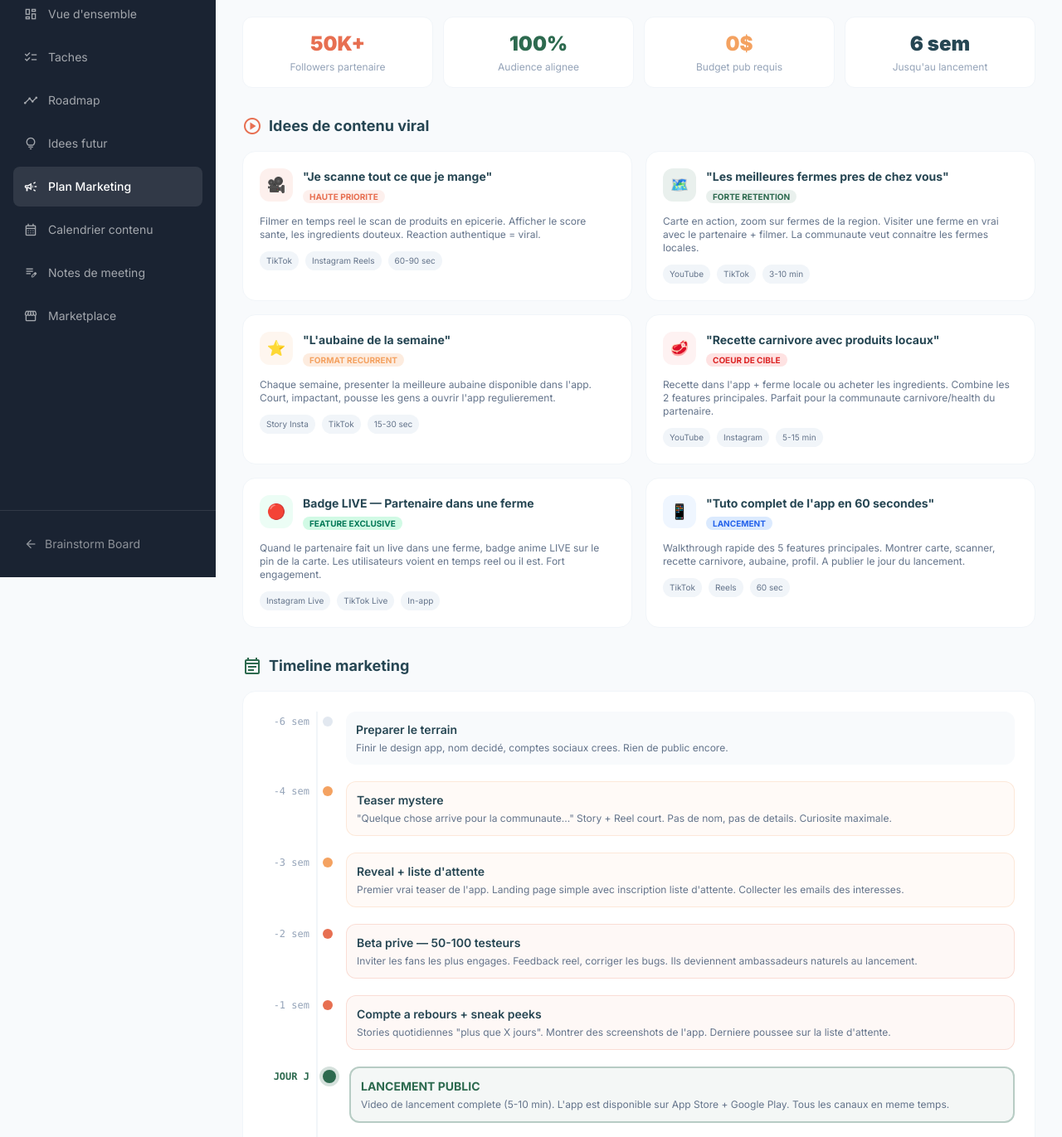
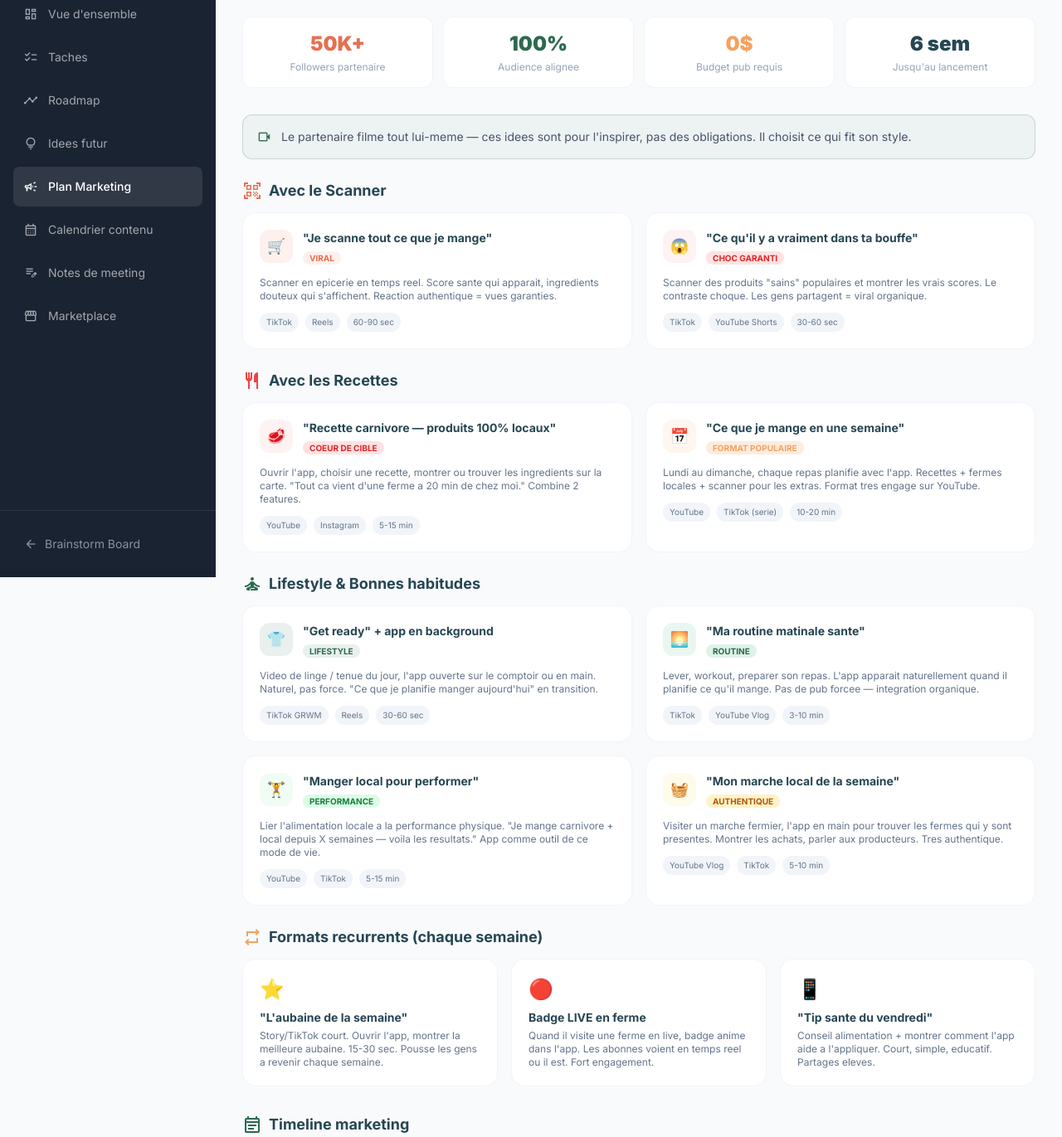
Before and after one commit to aideslushcup-svg/lokale-brainstorm, a plain HTML site: page marketing.html in a window 1280 px wide. Shown: the part 104-1475 px from the top of the page at 83% size. Drawn offline with nearby package versions, Linux system fonts and the light colour scheme.

Commit message:
feat: refonte idees marketing — lifestyle, linge, recettes, habitudes sante

```diff
--- a/marketing.html
+++ b/marketing.html
@@ -104,69 +104,67 @@ tailwind.config = {
       </div>
     </div>
 
-    <!-- Idees contenu viral -->
-    <h2 class="text-lg font-bold text-dark mb-4 flex items-center gap-2">
-      <span class="material-symbols-outlined text-secondary">play_circle</span> Idees de contenu viral
+    <!-- Note partenaire -->
+    <div class="bg-primary/5 rounded-xl border border-primary/20 px-4 py-3 mb-6 flex items-center gap-3 text-sm">
+      <span class="material-symbols-outlined text-primary text-lg flex-shrink-0">videocam</span>
+      <span class="text-slate-600">Le partenaire filme tout lui-meme — ces idees sont pour l'inspirer, pas des obligations. Il choisit ce qui fit son style.</span>
+    </div>
+
+    <!-- Idees contenu — Scanner -->
+    <h2 class="text-lg font-bold text-dark mb-3 flex items-center gap-2">
+      <span class="material-symbols-outlined text-secondary">qr_code_scanner</span> Avec le Scanner
     </h2>
-    <div class="grid sm:grid-cols-2 gap-4 mb-8">
+    <div class="grid sm:grid-cols-2 gap-4 mb-6">
 
       <div class="content-card bg-white rounded-2xl border border-slate-100 p-5">
         <div class="flex items-start gap-3 mb-3">
-          <div class="w-10 h-10 bg-secondary/10 rounded-xl flex items-center justify-center flex-shrink-0 text-lg">🎥</div>
+          <div class="w-10 h-10 bg-secondary/10 rounded-xl flex items-center justify-center flex-shrink-0 text-lg">🛒</div>
           <div>
             <h3 class="font-bold text-dark text-sm">"Je scanne tout ce que je mange"</h3>
-            <span class="px-2 py-0.5 bg-secondary/10 text-secondary text-[10px] font-bold rounded-full">HAUTE PRIORITE</span>
+            <span class="px-2 py-0.5 bg-secondary/10 text-secondary text-[10px] font-bold rounded-full">VIRAL</span>
           </div>
         </div>
-        <p class="text-xs text-slate-500 mb-3">Filmer en temps reel le scan de produits en epicerie. Afficher le score sante, les ingredients douteux. Reaction authentique = viral.</p>
+        <p class="text-xs text-slate-500 mb-3">Scanner en epicerie en temps reel. Score sante qui apparait, ingredients douteux qui s'affichent. Reaction authentique = vues garanties.</p>
         <div class="flex flex-wrap gap-2 text-[10px]">
           <span class="px-2 py-1 bg-slate-100 text-slate-500 rounded-full">TikTok</span>
-          <span class="px-2 py-1 bg-slate-100 text-slate-500 rounded-full">Instagram Reels</span>
+          <span class="px-2 py-1 bg-slate-100 text-slate-500 rounded-full">Reels</span>
           <span class="px-2 py-1 bg-slate-100 text-slate-500 rounded-full">60-90 sec</span>
         </div>
       </div>
 
       <div class="content-card bg-white rounded-2xl border border-slate-100 p-5">
         <div class="flex items-start gap-3 mb-3">
-          <div class="w-10 h-10 bg-primary/10 rounded-xl flex items-center justify-center flex-shrink-0 text-lg">🗺️</div>
+          <div class="w-10 h-10 bg-red-50 rounded-xl flex items-center justify-center flex-shrink-0 text-lg">😱</div>
           <div>
-            <h3 class="font-bold text-dark text-sm">"Les meilleures fermes pres de chez vous"</h3>
-            <span class="px-2 py-0.5 bg-primary/10 text-primary text-[10px] font-bold rounded-full">FORTE RETENTION</span>
+            <h3 class="font-bold text-dark text-sm">"Ce qu'il y a vraiment dans ta bouffe"</h3>
+            <span class="px-2 py-0.5 bg-red-100 text-red-600 text-[10px] font-bold rounded-full">CHOC GARANTI</span>
           </div>
         </div>
-        <p class="text-xs text-slate-500 mb-3">Carte en action, zoom sur fermes de la region. Visiter une ferme en vrai avec le partenaire + filmer. La communaute veut connaitre les fermes locales.</p>
+        <p class="text-xs text-slate-500 mb-3">Scanner des produits "sains" populaires et montrer les vrais scores. Le contraste choque. Les gens partagent = viral organique.</p>
         <div class="flex flex-wrap gap-2 text-[10px]">
-          <span class="px-2 py-1 bg-slate-100 text-slate-500 rounded-full">YouTube</span>
           <span class="px-2 py-1 bg-slate-100 text-slate-500 rounded-full">TikTok</span>
-          <span class="px-2 py-1 bg-slate-100 text-slate-500 rounded-full">3-10 min</span>
+          <span class="px-2 py-1 bg-slate-100 text-slate-500 rounded-full">YouTube Shorts</span>
+          <span class="px-2 py-1 bg-slate-100 text-slate-500 rounded-full">30-60 sec</span>
         </div>
       </div>
 
-      <div class="content-card bg-white rounded-2xl border border-slate-100 p-5">
-        <div class="flex items-start gap-3 mb-3">
-          <div class="w-10 h-10 bg-accent/10 rounded-xl flex items-center justify-center flex-shrink-0 text-lg">⭐</div>
-          <div>
-            <h3 class="font-bold text-dark text-sm">"L'aubaine de la semaine"</h3>
-            <span class="px-2 py-0.5 bg-accent/20 text-accent text-[10px] font-bold rounded-full">FORMAT RECURRENT</span>
-          </div>
-        </div>
-        <p class="text-xs text-slate-500 mb-3">Chaque semaine, presenter la meilleure aubaine disponible dans l'app. Court, impactant, pousse les gens a ouvrir l'app regulierement.</p>
-        <div class="flex flex-wrap gap-2 text-[10px]">
-          <span class="px-2 py-1 bg-slate-100 text-slate-500 rounded-full">Story Insta</span>
-          <span class="px-2 py-1 bg-slate-100 text-slate-500 rounded-full">TikTok</span>
-          <span class="px-2 py-1 bg-slate-100 text-slate-500 rounded-full">15-30 sec</span>
-        </div>
-      </div>
+    </div>
+
+    <!-- Idees contenu — Recettes -->
+    <h2 class="text-lg font-bold text-dark mb-3 flex items-center gap-2">
+      <span class="material-symbols-outlined text-red-500">restaurant</span> Avec les Recettes
+    </h2>
+    <div class="grid sm:grid-cols-2 gap-4 mb-6">
 
       <div class="content-card bg-white rounded-2xl border border-slate-100 p-5">
         <div class="flex items-start gap-3 mb-3">
           <div class="w-10 h-10 bg-red-50 rounded-xl flex items-center justify-center flex-shrink-0 text-lg">🥩</div>
           <div>
-            <h3 class="font-bold text-dark text-sm">"Recette carnivore avec produits locaux"</h3>
+            <h3 class="font-bold text-dark text-sm">"Recette carnivore — produits 100% locaux"</h3>
             <span class="px-2 py-0.5 bg-red-100 text-red-600 text-[10px] font-bold rounded-full">COEUR DE CIBLE</span>
           </div>
         </div>
-        <p class="text-xs text-slate-500 mb-3">Recette dans l'app + ferme locale ou acheter les ingredients. Combine les 2 features principales. Parfait pour la communaute carnivore/health du partenaire.</p>
+        <p class="text-xs text-slate-500 mb-3">Ouvrir l'app, choisir une recette, montrer ou trouver les ingredients sur la carte. "Tout ca vient d'une ferme a 20 min de chez moi." Combine 2 features.</p>
         <div class="flex flex-wrap gap-2 text-[10px]">
           <span class="px-2 py-1 bg-slate-100 text-slate-500 rounded-full">YouTube</span>
           <span class="px-2 py-1 bg-slate-100 text-slate-500 rounded-full">Instagram</span>
@@ -176,34 +174,116 @@ tailwind.config = {
 
       <div class="content-card bg-white rounded-2xl border border-slate-100 p-5">
         <div class="flex items-start gap-3 mb-3">
-          <div class="w-10 h-10 bg-emerald-50 rounded-xl flex items-center justify-center flex-shrink-0 text-lg">🔴</div>
+          <div class="w-10 h-10 bg-accent/10 rounded-xl flex items-center justify-center flex-shrink-0 text-lg">📅</div>
           <div>
-            <h3 class="font-bold text-dark text-sm">Badge LIVE — Partenaire dans une ferme</h3>
-            <span class="px-2 py-0.5 bg-emerald-100 text-emerald-700 text-[10px] font-bold rounded-full">FEATURE EXCLUSIVE</span>
+            <h3 class="font-bold text-dark text-sm">"Ce que je mange en une semaine"</h3>
+            <span class="px-2 py-0.5 bg-accent/20 text-accent text-[10px] font-bold rounded-full">FORMAT POPULAIRE</span>
           </div>
         </div>
-        <p class="text-xs text-slate-500 mb-3">Quand le partenaire fait un live dans une ferme, badge anime LIVE sur le pin de la carte. Les utilisateurs voient en temps reel ou il est. Fort engagement.</p>
+        <p class="text-xs text-slate-500 mb-3">Lundi au dimanche, chaque repas planifie avec l'app. Recettes + fermes locales + scanner pour les extras. Format tres engage sur YouTube.</p>
         <div class="flex flex-wrap gap-2 text-[10px]">
-          <span class="px-2 py-1 bg-slate-100 text-slate-500 rounded-full">Instagram Live</span>
-          <span class="px-2 py-1 bg-slate-100 text-slate-500 rounded-full">TikTok Live</span>
-          <span class="px-2 py-1 bg-slate-100 text-slate-500 rounded-full">In-app</span>
+          <span class="px-2 py-1 bg-slate-100 text-slate-500 rounded-full">YouTube</span>
+          <span class="px-2 py-1 bg-slate-100 text-slate-500 rounded-full">TikTok (serie)</span>
+          <span class="px-2 py-1 bg-slate-100 text-slate-500 rounded-full">10-20 min</span>
+        </div>
+      </div>
+
+    </div>
+
+    <!-- Idees contenu — Lifestyle & Linge -->
+    <h2 class="text-lg font-bold text-dark mb-3 flex items-center gap-2">
+      <span class="material-symbols-outlined text-primary">self_improvement</span> Lifestyle & Bonnes habitudes
+    </h2>
+    <div class="grid sm:grid-cols-2 gap-4 mb-6">
+
+      <div class="content-card bg-white rounded-2xl border border-slate-100 p-5">
+        <div class="flex items-start gap-3 mb-3">
+          <div class="w-10 h-10 bg-primary/10 rounded-xl flex items-center justify-center flex-shrink-0 text-lg">👕</div>
+          <div>
+            <h3 class="font-bold text-dark text-sm">"Get ready" + app en background</h3>
+            <span class="px-2 py-0.5 bg-primary/10 text-primary text-[10px] font-bold rounded-full">LIFESTYLE</span>
+          </div>
+        </div>
+        <p class="text-xs text-slate-500 mb-3">Video de linge / tenue du jour, l'app ouverte sur le comptoir ou en main. Naturel, pas force. "Ce que je planifie manger aujourd'hui" en transition.</p>
+        <div class="flex flex-wrap gap-2 text-[10px]">
+          <span class="px-2 py-1 bg-slate-100 text-slate-500 rounded-full">TikTok GRWM</span>
+          <span class="px-2 py-1 bg-slate-100 text-slate-500 rounded-full">Reels</span>
+          <span class="px-2 py-1 bg-slate-100 text-slate-500 rounded-full">30-60 sec</span>
         </div>
       </div>
 
       <div class="content-card bg-white rounded-2xl border border-slate-100 p-5">
         <div class="flex items-start gap-3 mb-3">
-          <div class="w-10 h-10 bg-blue-50 rounded-xl flex items-center justify-center flex-shrink-0 text-lg">📱</div>
+          <div class="w-10 h-10 bg-sage/20 rounded-xl flex items-center justify-center flex-shrink-0 text-lg">🌅</div>
           <div>
-            <h3 class="font-bold text-dark text-sm">"Tuto complet de l'app en 60 secondes"</h3>
-            <span class="px-2 py-0.5 bg-blue-100 text-blue-600 text-[10px] font-bold rounded-full">LANCEMENT</span>
+            <h3 class="font-bold text-dark text-sm">"Ma routine matinale sante"</h3>
+            <span class="px-2 py-0.5 bg-sage/30 text-primary text-[10px] font-bold rounded-full">ROUTINE</span>
           </div>
         </div>
-        <p class="text-xs text-slate-500 mb-3">Walkthrough rapide des 5 features principales. Montrer carte, scanner, recette carnivore, aubaine, profil. A publier le jour du lancement.</p>
+        <p class="text-xs text-slate-500 mb-3">Lever, workout, preparer son repas. L'app apparait naturellement quand il planifie ce qu'il mange. Pas de pub forcee — integration organique.</p>
         <div class="flex flex-wrap gap-2 text-[10px]">
           <span class="px-2 py-1 bg-slate-100 text-slate-500 rounded-full">TikTok</span>
-          <span class="px-2 py-1 bg-slate-100 text-slate-500 rounded-full">Reels</span>
-          <span class="px-2 py-1 bg-slate-100 text-slate-500 rounded-full">60 sec</span>
+          <span class="px-2 py-1 bg-slate-100 text-slate-500 rounded-full">YouTube Vlog</span>
+          <span class="px-2 py-1 bg-slate-100 text-slate-500 rounded-full">3-10 min</span>
         </div>
+      </div>
+
+      <div class="content-card bg-white rounded-2xl border border-slate-100 p-5">
+        <div class="flex items-start gap-3 mb-3">
+          <div class="w-10 h-10 bg-green-50 rounded-xl flex items-center justify-center flex-shrink-0 text-lg">🏋️</div>
+          <div>
+            <h3 class="font-bold text-dark text-sm">"Manger local pour performer"</h3>
+            <span class="px-2 py-0.5 bg-green-100 text-green-700 text-[10px] font-bold rounded-full">PERFORMANCE</span>
+          </div>
+        </div>
+        <p class="text-xs text-slate-500 mb-3">Lier l'alimentation locale a la performance physique. "Je mange carnivore + local depuis X semaines — voila les resultats." App comme outil de ce mode de vie.</p>
+        <div class="flex flex-wrap gap-2 text-[10px]">
+          <span class="px-2 py-1 bg-slate-100 text-slate-500 rounded-full">YouTube</span>
+          <span class="px-2 py-1 bg-slate-100 text-slate-500 rounded-full">TikTok</span>
+          <span class="px-2 py-1 bg-slate-100 text-slate-500 rounded-full">5-15 min</span>
+        </div>
+      </div>
+
+      <div class="content-card bg-white rounded-2xl border border-slate-100 p-5">
+        <div class="flex items-start gap-3 mb-3">
+          <div class="w-10 h-10 bg-amber-50 rounded-xl flex items-center justify-center flex-shrink-0 text-lg">🧺</div>
+          <div>
+            <h3 class="font-bold text-dark text-sm">"Mon marche local de la semaine"</h3>
+            <span class="px-2 py-0.5 bg-amber-100 text-amber-700 text-[10px] font-bold rounded-full">AUTHENTIQUE</span>
+          </div>
+        </div>
+        <p class="text-xs text-slate-500 mb-3">Visiter un marche fermier, l'app en main pour trouver les fermes qui y sont presentes. Montrer les achats, parler aux producteurs. Tres authentique.</p>
+        <div class="flex flex-wrap gap-2 text-[10px]">
+          <span class="px-2 py-1 bg-slate-100 text-slate-500 rounded-full">YouTube Vlog</span>
+          <span class="px-2 py-1 bg-slate-100 text-slate-500 rounded-full">TikTok</span>
+          <span class="px-2 py-1 bg-slate-100 text-slate-500 rounded-full">5-10 min</span>
+        </div>
+      </div>
+
+    </div>
+
+    <!-- Idees contenu — Formats recurrents -->
+    <h2 class="text-lg font-bold text-dark mb-3 flex items-center gap-2">
+      <span class="material-symbols-outlined text-accent">repeat</span> Formats recurrents (chaque semaine)
+    </h2>
+    <div class="grid sm:grid-cols-3 gap-4 mb-8">
+
+      <div class="content-card bg-white rounded-2xl border border-slate-100 p-5">
+        <div class="text-2xl mb-2">⭐</div>
+        <h3 class="font-bold text-dark text-sm mb-1">"L'aubaine de la semaine"</h3>
+        <p class="text-xs text-slate-500">Story/TikTok court. Ouvrir l'app, montrer la meilleure aubaine. 15-30 sec. Pousse les gens a revenir chaque semaine.</p>
+      </div>
+
+      <div class="content-card bg-white rounded-2xl border border-slate-100 p-5">
+        <div class="text-2xl mb-2">🔴</div>
+        <h3 class="font-bold text-dark text-sm mb-1">Badge LIVE en ferme</h3>
+        <p class="text-xs text-slate-500">Quand il visite une ferme en live, badge anime dans l'app. Les abonnes voient en temps reel ou il est. Fort engagement.</p>
+      </div>
+
+      <div class="content-card bg-white rounded-2xl border border-slate-100 p-5">
+        <div class="text-2xl mb-2">📱</div>
+        <h3 class="font-bold text-dark text-sm mb-1">"Tip sante du vendredi"</h3>
+        <p class="text-xs text-slate-500">Conseil alimentation + montrer comment l'app aide a l'appliquer. Court, simple, educatif. Partages eleves.</p>
       </div>
 
     </div>
```
